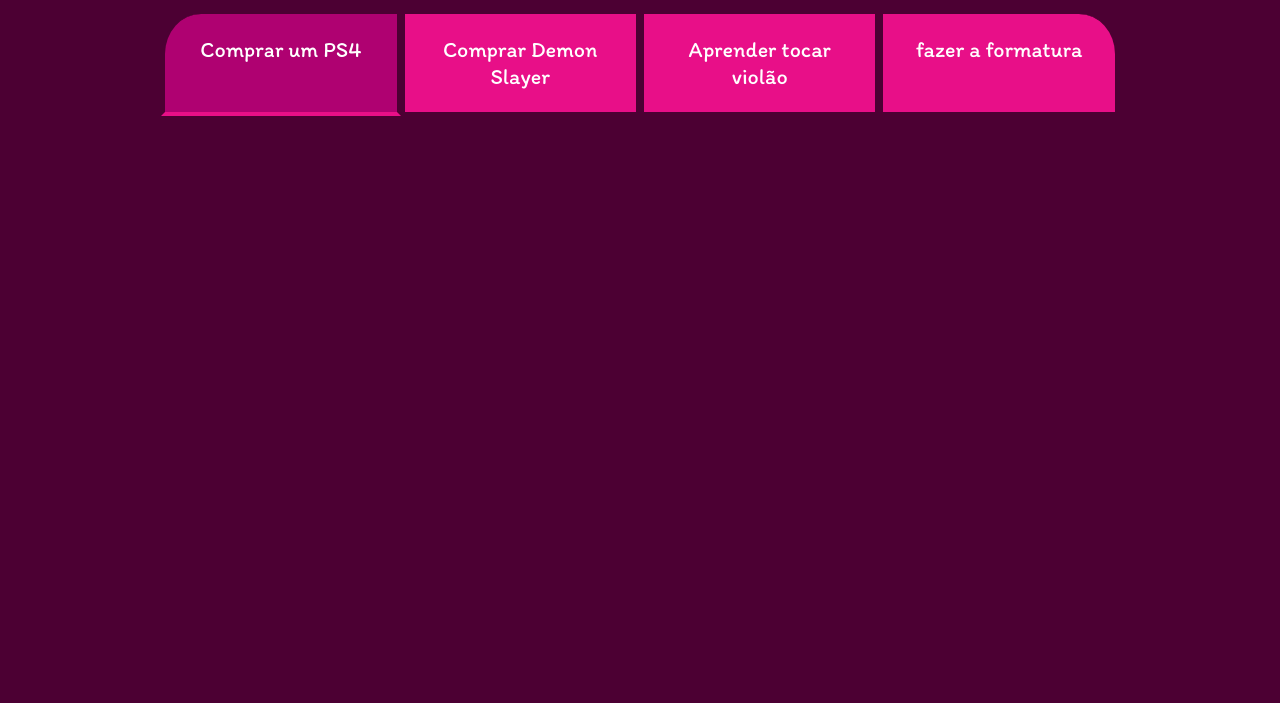
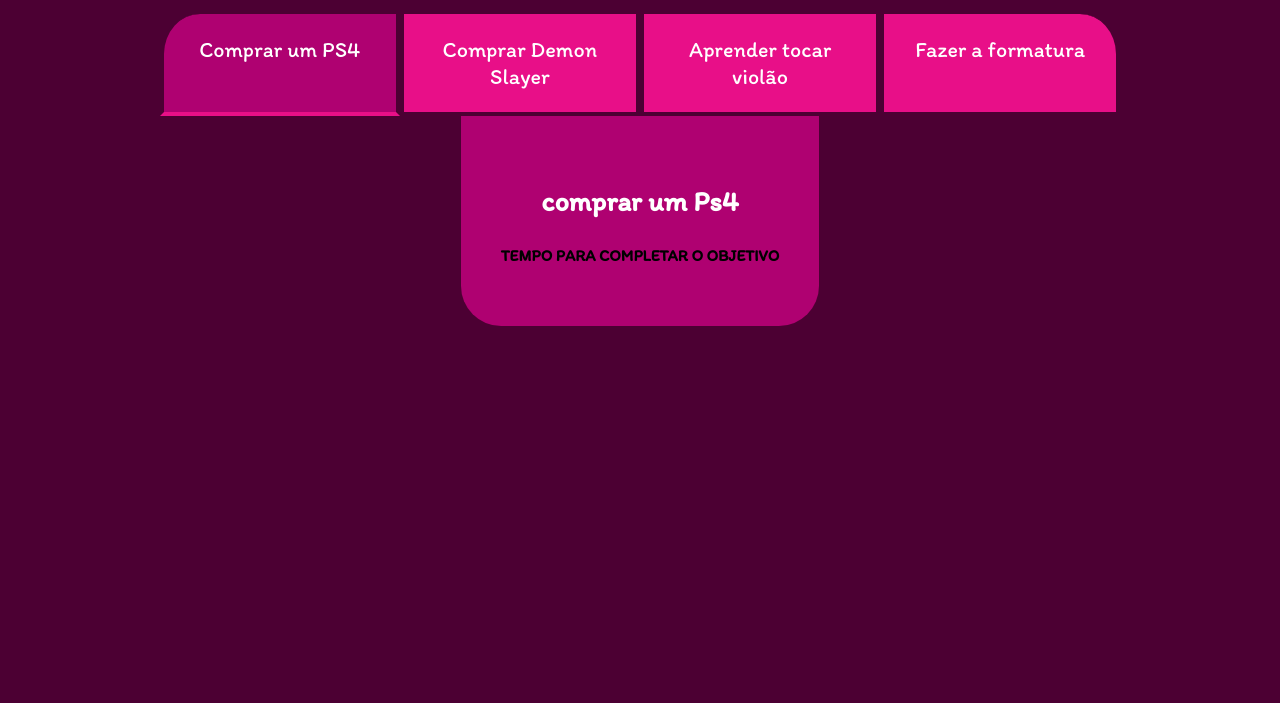
Before and after one commit to sandrogeneroso/2024-3b-meus-projeto-de-vida, a plain HTML site: page index.html in a window 1280 px wide. Shown: the part 97-800 px from the top of the page. Drawn offline with Linux system fonts and the light colour scheme.

Commit message:
aula 26/03

```diff
--- a/index.html
+++ b/index.html
@@ -1,5 +1,6 @@
 <!DOCTYPE html>
 <html lang="pt-br">
+
 <head>
     <meta charset="UTF-8">
     <meta http-equiv="X-UA-Compatible" content="IE=edge">
@@ -7,6 +8,7 @@
     <title>Meus objetivos</title>
     <link rel="stylesheet" href="style.css">
 </head>
+
 <body>
     <section class="conteudo-principal">
         <h1 class="titulo-principal">Meus objetivos para o ano<span>_</span></h1>
@@ -14,9 +16,28 @@
             <button class="botao ativo">Comprar um PS4</button>
             <button class="botao">Comprar Demon Slayer</button>
             <button class="botao">Aprender tocar violão</button>
-            <button class="botao">fazer a formatura</button>
+            <button class="botao">Fazer a formatura</button>
+        </div>
+        <div class="abas-texto">
+            <div class="aba-conteudo ativo">
+                <h3 class="aba-conteudo-titulo-principal">comprar um Ps4</h3>
+                <h4 class="aba-conteudo-titulo-secundario">Tempo para completar o objetivo</h4>
+            </div>
+            <div class="aba-conteudo">
+                <h3 class="aba-conteudo-titulo-principal">Comprar Demon Slayer</h3>
+                <h4 class="aba-conteudo-titulo-secundario">Tempo para completar o objetivo</h4>
+            </div>
+            <div class="aba-conteudo">
+                <h3 class="aba-conteudo-titulo-principal">Aprender tocar violão</h3>
+                <h4 class="aba-conteudo-titulo-secundario">Tempo para completar o objetivo</h4>
+            </div>
+            <div class="aba-conteudo">
+                <h3 class="aba-conteudo-titulo-principal">F2azer a formatura</h3>
+                <h4 class="aba-conteudo-titulo-secundario">Tempo para completar o objetivo</h4>
+            </div>
         </div>
     </section>
     <script src="main.js"></script>
 </body>
+
 </html>
--- a/main.js
+++ b/main.js
@@ -1,12 +1,15 @@
 const botoes= document.querySelectorAll ('.botao');
+const textos = document.querySelectorAll('.aba-conteudo')
 
 for(let i=0; i<botoes.length; i++){
     botoes[i].onclick = function(){
 
         for(j=0; j<botoes.length; j++){
             botoes[j].classList.remove('ativo')
+            textos[j].classList.remove('ativo')
         }
 
         botoes[i].classList.add('ativo')
+        textos[i].classList.add('ativo')
     }
 }
--- a/style.css
+++ b/style.css
@@ -12,7 +12,7 @@
 
 body{
     background-color: var(--roxo-escuro);
-    color: var(--rosa-fraco);
+    color: white;
     font-family: var(--font-texto);
 }
 
@@ -64,9 +64,35 @@ body{
     border-radius: 0 0 40px 40px;
 }
 
-.ativo{
+.botao.ativo{
     background-color: var(--rosa-forte);
     border-bottom: 4px solid var(--rosa-fraco)
+}
+
+.abas-texto{
+    background-color: var(--rosa-forte);
+    padding: 40px;
+    border-radius: 0 0 40px 40px;
+
+}
+
+.aba-conteudo.ativo{
+    display: block;
+}
+
+.aba-conteudo{
+    display: none;
+}
+
+.aba-conteudo-titulo-principal{
+    font-size: 28px;
+    text-align: center;
+}
+
+.aba-conteudo-titulo-secundario{
+    text-align: center;
+    color: black;
+    text-transform: uppercase;
 }
 
 @media screen and (min-width: 768px){
```
